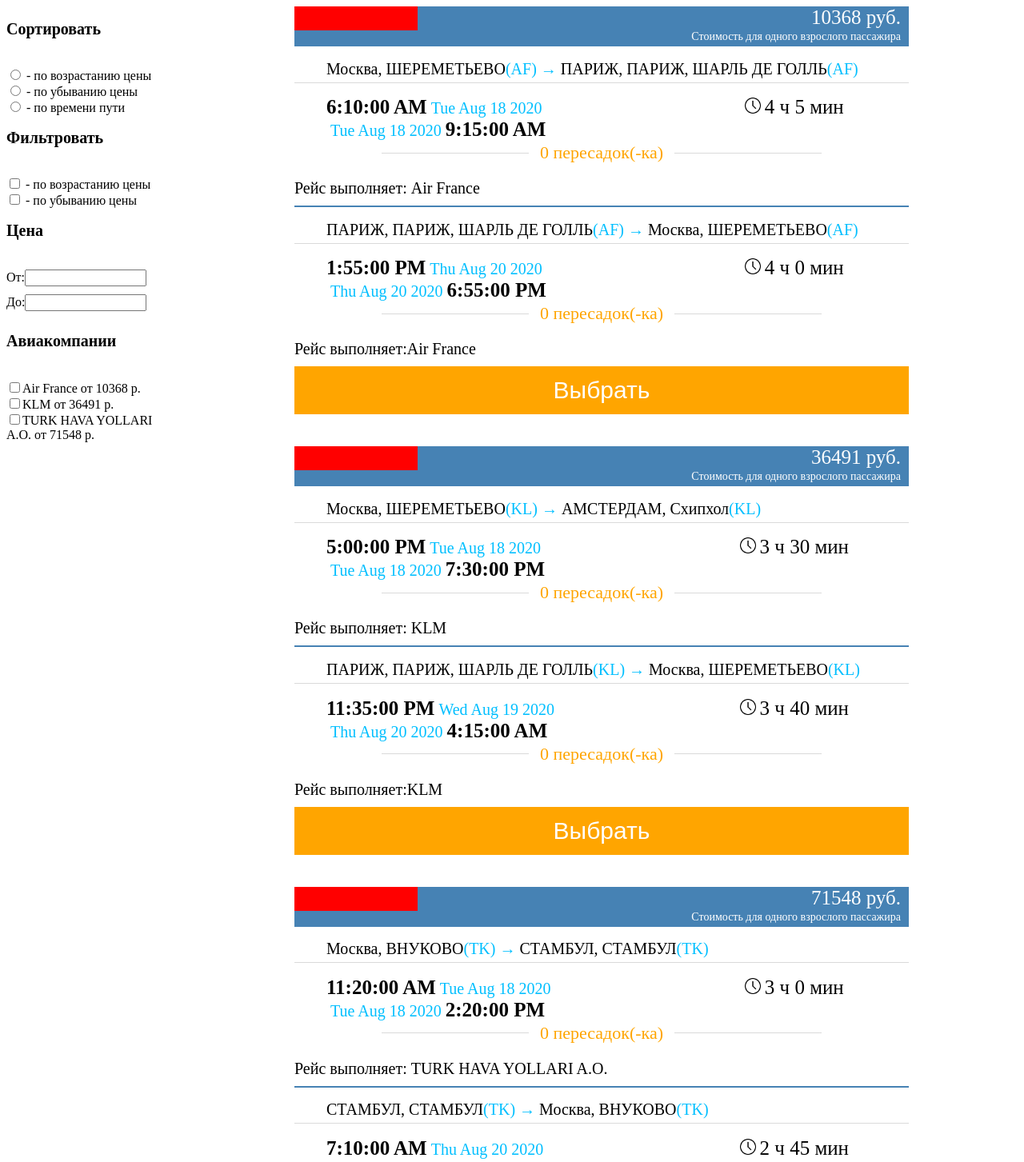
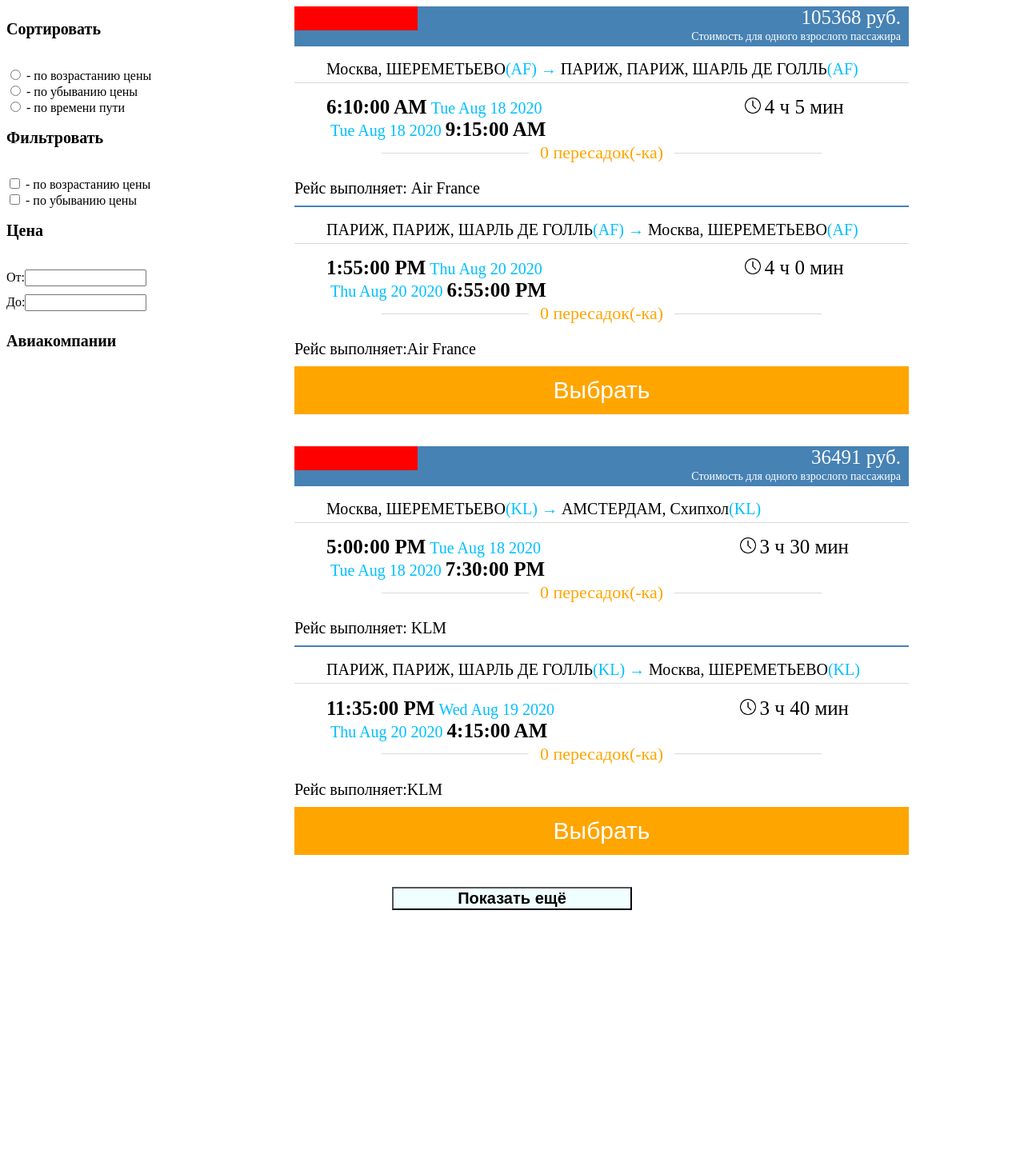
Before and after one commit to Timur359/project1, a React (Create React App) app: page / in a window 1280 px wide. Shown: the top 1453 px of the page at 80% size. After the commit the page ends 1146 px from the top, so only its background shows below. Built offline with nearby package versions, Linux system fonts and the light colour scheme.

Commit message:
Реализация пагинации

```diff
--- a/src/component/Flight/Flight.jsx
+++ b/src/component/Flight/Flight.jsx
@@ -28,7 +28,6 @@
           Стоимость для одного взрослого пассажира
         </span>
       </div>
-      {console.log(flight.legs[0])}
       <h2 className="flight__title">
         {flight.legs[0].segments[0].departureCity.caption},{' '}
         {flight.legs[0].segments[0].departureAirport.caption}
--- a/src/component/Main/Main.css
+++ b/src/component/Main/Main.css
@@ -3,3 +3,11 @@
     flex-wrap: wrap;
     flex: 120px 240px;
 }
+
+.main__button {
+    background-color: azure;
+    width: 300px;
+    font-size: 20px;
+    font-weight: 600;
+    margin: 0 auto;
+}
--- a/src/component/Main/Main.jsx
+++ b/src/component/Main/Main.jsx
@@ -42,9 +42,15 @@
     sendRequest('GET', requestURL).then((data) => setFlights(data));
   }, [val1, val2]);
 
+  const [currentPage, setCurrentPage] = useState(1);
+  const [countriesPerPage] = useState(2);
+
+  const lastCounryIndex = currentPage * countriesPerPage;
+  const currentFlight = flight.slice(0, lastCounryIndex);
+
   const sortPriceMore = () => {
     setFlights(
-      [...flight].sort(
+      [...currentFlight].sort(
         (a, b) => a.flight.price.total.amount - b.flight.price.total.amount
       )
     );
@@ -52,7 +58,7 @@
 
   const sortPriceSmaller = () => {
     setFlights(
-      [...flight].sort(
+      [...currentFlight].sort(
         (a, b) => b.flight.price.total.amount - a.flight.price.total.amount
       )
     );
@@ -60,7 +66,7 @@
 
   const sortPriceTime = () => {
     setFlights(
-      [...flight].sort(
+      [...currentFlight].sort(
         (a, b) =>
           a.flight.legs[0].segments[0].travelDuration -
           b.flight.legs[0].segments[0].travelDuration
@@ -68,24 +74,14 @@
     );
   };
 
-  const costRangeFlight = [...flight].filter((i) => {
+  const costRangeFlight = [...currentFlight].filter((i) => {
     return (
       Number(i.flight.price.total.amount) >= Number(val1) &&
       Number(i.flight.price.total.amount) <= Number(val2)
     );
   });
 
-  /*useEffect(() => {
-    var callback = function (entries, observer) {
-      if (entries[0].isIntersecting) {
-        setFlights([...flight]);
-      }
-    };
-    observer.current = new IntersectionObserver(callback);
-    observer.current.observe(lastElement.current);
-  }, []);
-  const lastElement = useRef();
-  const observer = useRef();*/
+  const nextPage = () => setCurrentPage((prev) => prev + 1);
 
   return (
     <div className="main">
@@ -93,7 +89,7 @@
         filterMore={sortPriceMore}
         filterSmaller={sortPriceSmaller}
         filterTime={sortPriceTime}
-        flight={val1 >= 0 ? costRangeFlight : flight}
+        flight={val1 >= 0 ? costRangeFlight : currentFlight}
         setVal1={setVal1}
         setVal2={setVal2}
         setSelectedFlights={setFlights}
@@ -104,12 +100,15 @@
       />
       <FlightList
         setFlights={setFlights}
-        flight={val1 >= 0 ? costRangeFlight : flight}
+        flight={val1 >= 0 ? costRangeFlight : currentFlight}
       />
-      <div
-        //ref={lastElement}
-        style={{ height: 20, background: 'red', width: 800 }}
-      />
+      {currentFlight.length == flight.length ? (
+        ''
+      ) : (
+        <button className="main__button" onClick={nextPage}>
+          Показать ещё
+        </button>
+      )}
     </div>
   );
 };
--- a/src/component/NavBar/NavBar.jsx
+++ b/src/component/NavBar/NavBar.jsx
@@ -11,7 +11,7 @@
   flight,
   setFlights,
 }) => {
-  let sortAirline = flight.sort(
+  /*let sortAirline = flight.sort(
     (a, b) => a.flight.price.total.amount - b.flight.price.total.amount
   );
   console.log(sortAirline);
@@ -21,9 +21,7 @@
       (set) => (f) =>
         !set.has(f.flight.carrier.caption) && set.add(f.flight.carrier.caption)
     )(new Set())
-  );
-
-  console.log(airline);
+  );*/
 
   return (
     <div className="nav-bar">
@@ -105,8 +103,9 @@
 
       <div className="nav-bar__box nav-bar__filt">
         <h2 className="nav-bar__box_title">Авиакомпании</h2>
-        {airline.map((item) => {
-          return (
+        {flight.map((item) => {
+          console.log('в процессе реализации');
+          /*return (
             <form key={Math.random()} id="flight">
               <input
                 type="checkbox"
@@ -126,7 +125,7 @@
               {item.flight.carrier.caption} от {item.flight.price.total.amount}{' '}
               р.
             </form>
-          );
+          );*/
         })}
       </div>
     </div>
```
